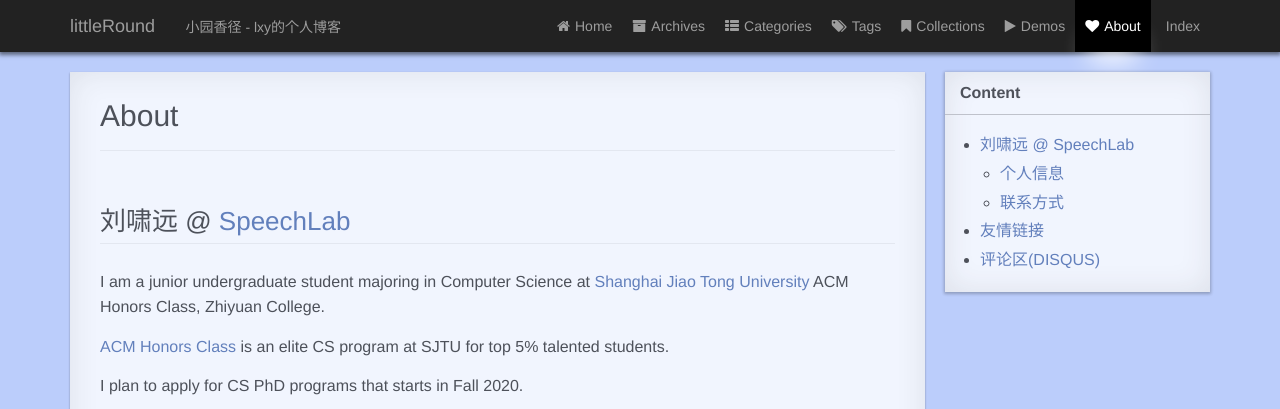
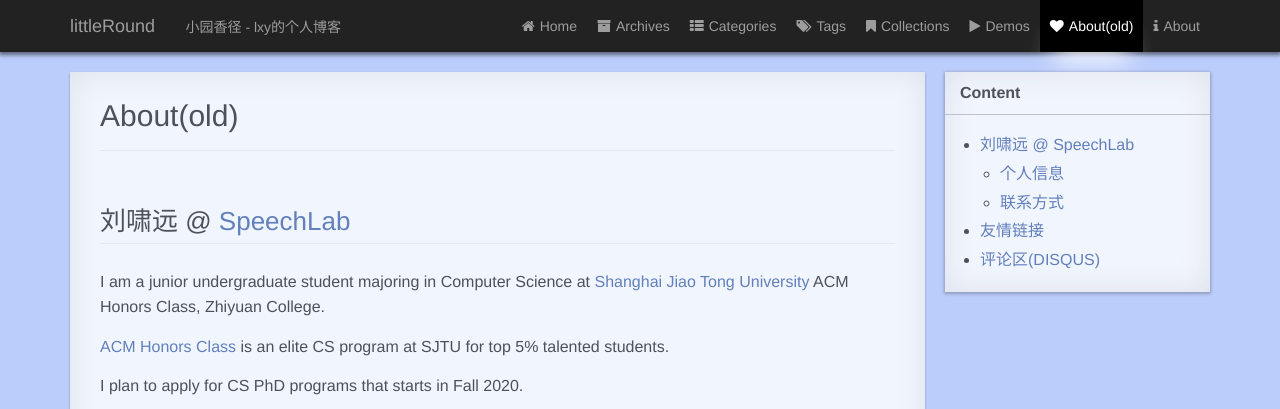
Before and after one commit to camelop/camelop.github.io, a Jekyll site: the page built from page/4about.md, in a window 1280 px wide and 900 px high, cut to the strip 0-409 px from the top of the window. Built offline with Jekyll 4.4.1, drawn with Linux system fonts in a browser that asks for light colours; comment, search, counter and statistics services are not loaded; a style sheet for code colours, icons or effects is not loaded.

Commit message:
new about

```diff
--- a/_includes/header.html
+++ b/_includes/header.html
@@ -28,6 +28,13 @@
                     </li>
                     {% endif %}
                 {% endfor %}
+
+                <li>
+                    <a href="{{site.baseurl}}/">
+                        <i class="fa fa-info"></i>About
+                    </a>
+                </li>
+
             </ul>
         </nav>
     </div>
--- a/page/4about.md
+++ b/page/4about.md
@@ -1,6 +1,6 @@
 ---
 layout: page
-title: About
+title: About(old)
 permalink: /blog_about/
 icon: heart
 type: page
@@ -20,7 +20,7 @@ I plan to apply for CS PhD programs that starts in Fall 2020.
 
 <iframe src="https://githubbadge.appspot.com/camelop" style="border: 0;height: 142px;width: 200px;overflow: hidden;" frameBorder="0"></iframe>
 ### 个人信息
-- CV: [PDF](/static/personal/cv_xiaoyuanliu_SJTU_2019_11.pdf)
+- CV: [PDF](/static/personal/cv_xiaoyuanliu_SJTU_2019_12.pdf)
 
 ### 联系方式
 - 800 Dongchuan Road, Shanghai, 200240, China
--- a/page/index.html
+++ b/page/index.html
@@ -2,7 +2,6 @@
 layout: default
 title: Index
 permalink: /main/
-type: page
 pagination:
   enabled: true
 ---
```
